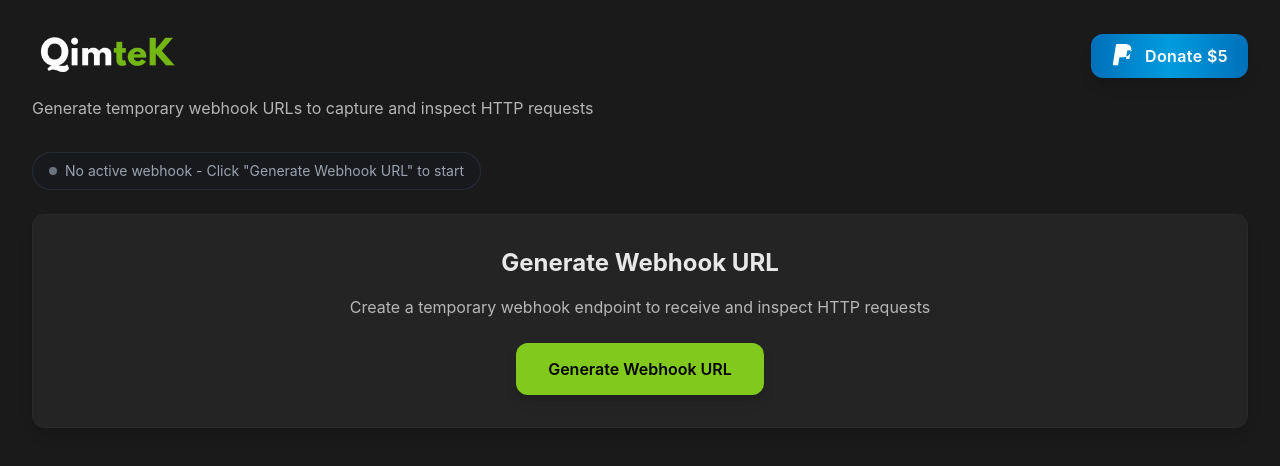
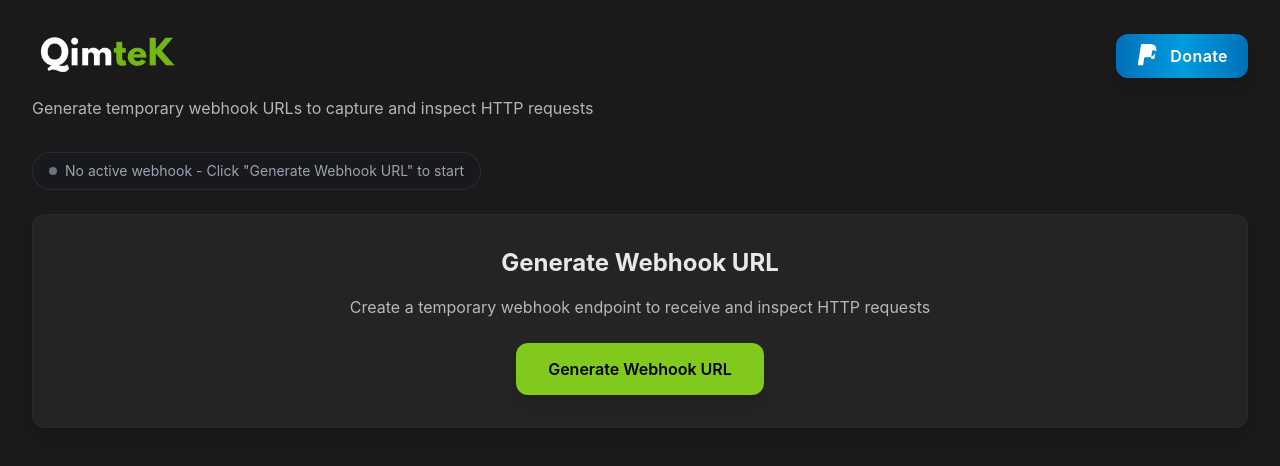
Before and after one commit to wal3fo/QimteK-Webhook, a React (Vite) app: page / in a window 1280 px wide. Shown: the top 466 px of the page. Built offline with nearby package versions, Linux system fonts and the light colour scheme.

Commit message:
Refactor donation text on Home and RequestDetails pages for consistency
This commit updates the donation text on both the Home and RequestDetails pages, changing "Donate $5" to simply "Donate." This change aims to streamline the user interface and enhance clarity across the application.

```diff
--- a/src/pages/Home.tsx
+++ b/src/pages/Home.tsx
@@ -206,7 +206,7 @@ export default function Home() {
 
               {/* Text with glow effect */}
               <span className="relative z-10 tracking-wide group-hover:drop-shadow-[0_0_8px_rgba(255,255,255,0.5)] transition-all duration-300">
-                Donate $5
+                Donate
               </span>
 
               {/* Sparkle effect on hover */}
--- a/src/pages/RequestDetails.tsx
+++ b/src/pages/RequestDetails.tsx
@@ -151,7 +151,7 @@ export default function RequestDetails() {
 
                 {/* Text with glow effect */}
                 <span className="relative z-10 tracking-wide group-hover:drop-shadow-[0_0_8px_rgba(255,255,255,0.5)] transition-all duration-300">
-                  Donate $5
+                  Donate
                 </span>
 
                 {/* Sparkle effect on hover */}
```
